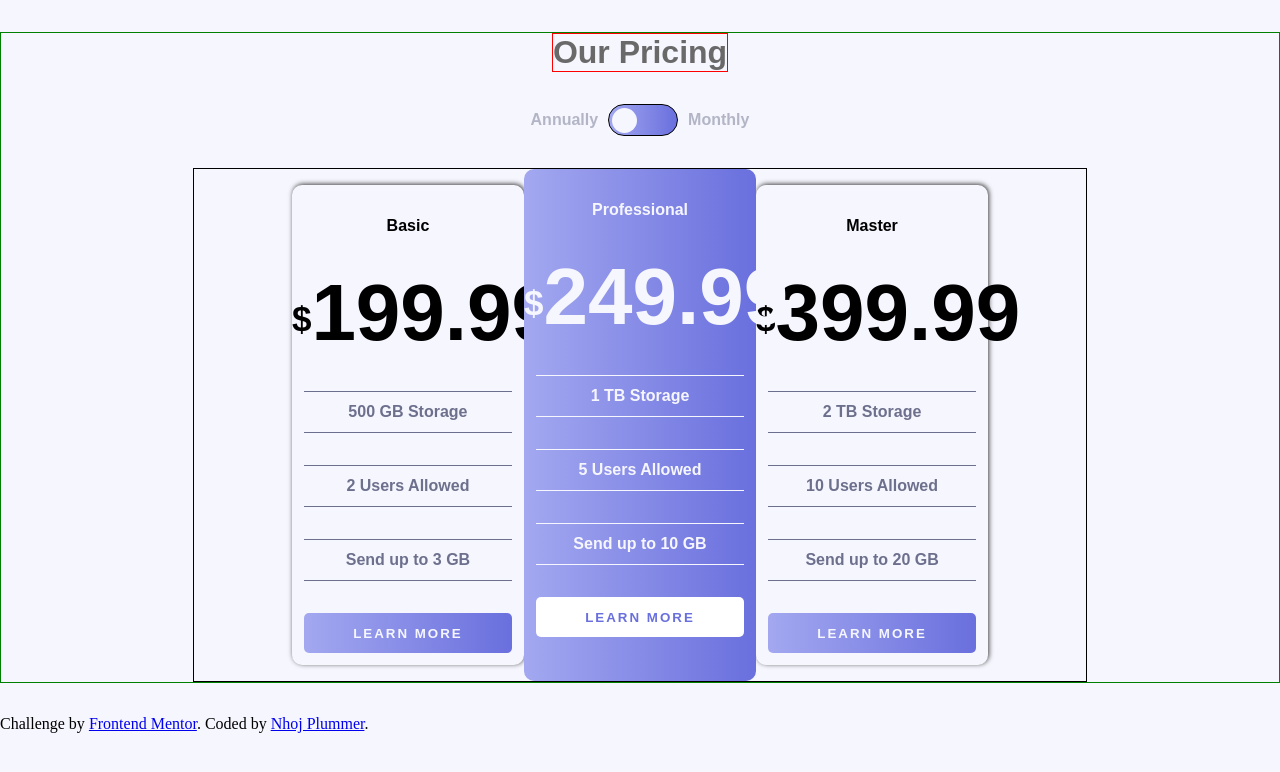
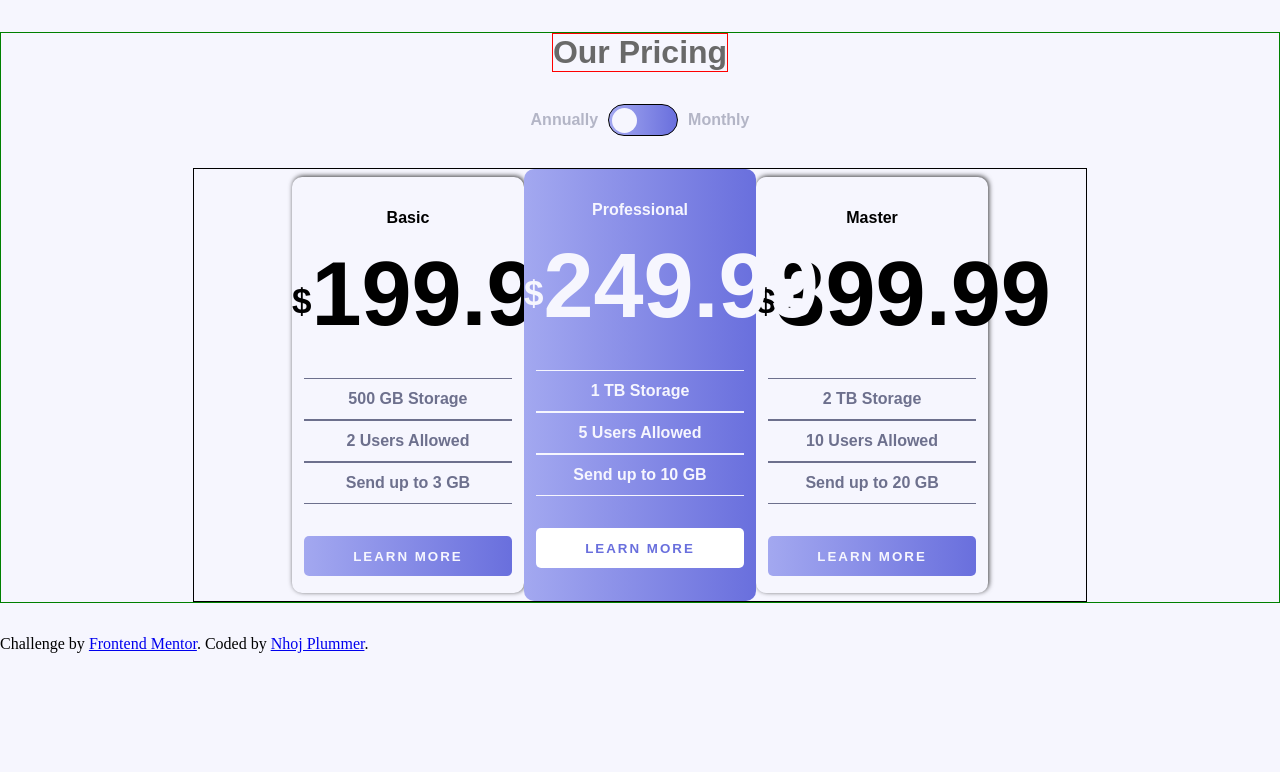
Before and after one commit to Nhoj-Plummer/pricing-component-with-toggle, a React (Create React App) app: page / in a window 1280 px wide. Shown: the top 772 px of the page. Built offline with nearby package versions, Linux system fonts and the light colour scheme.

Commit message:
trying to figure out liast bit of info for hover effect

```diff
--- a/src/components/Card/card.css
+++ b/src/components/Card/card.css
@@ -5,8 +5,17 @@
   font-weight: 700;
 }
 
+.card-container_text {
+  margin-top: 2rem;
+}
+
+.card-container_rules {
+  margin-top: 2rem;
+}
+
 .card-container_text h1 {
-  font-size: 75px;
+  margin-top: 1rem;
+  font-size: 85px;
 }
 
 .card-container_text h1 span {
@@ -23,8 +32,8 @@
   vertical-align: middle;
   line-height: 2.5;
   width: 90%;
-  border-top: 1px solid;
-  border-bottom: 1px solid;
+  border-top: .5px solid;
+  border-bottom: .5px solid;
 }
 
 .card-container-button button {
@@ -37,6 +46,7 @@
   cursor: pointer;
   width: 90%;
   height: 40px;
+  margin-top: 2rem;
 }
 
 .card-container-button button:hover {
@@ -44,6 +54,10 @@
   -webkit-background-clip: text;
   -webkit-text-fill-color: transparent;
   border: 1px solid purple;
+}
+
+.card-container-button button:hover {
+
 }
 
 /* Conditional Section */
@@ -55,31 +69,31 @@
     margin-top: 1rem;
   }
 
-  .card-container_text,
+  /* .card-container_text,
   .card-container_text h1,
   .card-container_rules,
   .card-container_rules li,
   .card-container-button {
     margin-top: 1.5rem;
-  }
+  } */
 }
 
 /* Desktop Rules */
 @media screen and (min-width: 540px) {
-  .card-container_text,
+  /* .card-container_text,
   .card-container_text h1,
   .card-container_rules,
   .card-container_rules li,
   .card-container-button {
     margin-top: 2rem;
-  }
+  } */
 
   .card-container {
     width: 26%;
-    height: 30rem;
+    height: 26rem;
   }
 
   .card-container_text h1 {
-    font-size: 80px;
+    font-size: 90px;
   }
 }
--- a/src/containers/Pricing/pricing.js
+++ b/src/containers/Pricing/pricing.js
@@ -36,7 +36,7 @@ const Pricing = () => {
     {id: 1, title: "Basic", price: "199.99", storage: "500 GB Storage", users: "2 Users Allowed", sendGB: "Send up to 3 GB", textColor: {color: "var(--color-grayish-blue)"}},
     {
       id: 2,
-      style: {background: "var(--color-gradient)", color: "var( --color-very-light-grayish-blue)", position: width > 540 ? "relative" : "", height: width > 540 ? "32rem" : "", boxShadow: width > 540 ? "none" : "" },
+      style: {background: "var(--color-gradient)", color: "var( --color-very-light-grayish-blue)", position: width > 540 ? "relative" : "", height: width > 540 ? "27rem" : "", boxShadow: width > 540 ? "none" : ""},
       title: "Professional",
       price: "249.99",
       storage: "1 TB Storage",
@@ -67,7 +67,6 @@ const Pricing = () => {
             console.log("option", option);
             return <Card id={option.id} style={option.style} title={option.title} price={option.price} storage={option.storage} users={option.users} sendGB={option.sendGB} textColor={option.textColor} buttonColor={option.buttonColor} />;
           })}
-          {/* <Card title="Annually" /> */}
         </div>
       )}
 
```
